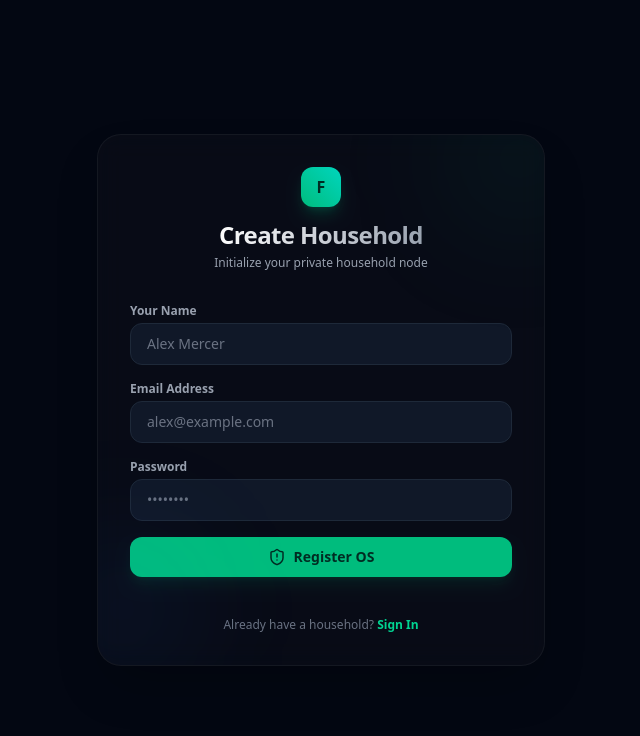
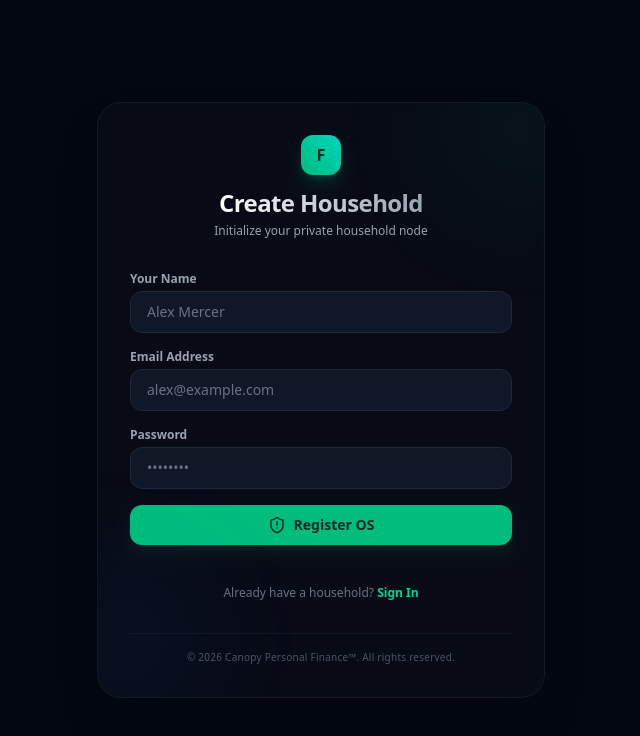
Before and after one commit to Aparasa23/finance_planner, a Next.js app: page /register in a window 1280 px wide. Shown: the top 736 px of the page, without its empty margins (319-959 px from the left). Built offline with nearby package versions, Linux system fonts and the light colour scheme.

Commit message:
style: add Canopy Personal Finance trademark notice to footer and pages

```diff
--- a/src/app/login/page.tsx
+++ b/src/app/login/page.tsx
@@ -106,6 +106,12 @@ export default function LoginPage() {
             </Link>
           </p>
         </div>
+
+        <div className="text-center pt-4 border-t border-gray-800/40">
+          <p className="text-[10px] text-gray-600 font-medium tracking-wide">
+            © {new Date().getFullYear()} Canopy Personal Finance™. All rights reserved.
+          </p>
+        </div>
       </div>
     </div>
   )
--- a/src/app/register/page.tsx
+++ b/src/app/register/page.tsx
@@ -120,6 +120,12 @@ export default function RegisterPage() {
             </Link>
           </p>
         </div>
+
+        <div className="text-center pt-4 border-t border-gray-800/40">
+          <p className="text-[10px] text-gray-600 font-medium tracking-wide">
+            © {new Date().getFullYear()} Canopy Personal Finance™. All rights reserved.
+          </p>
+        </div>
       </div>
     </div>
   )
--- a/src/components/navigation-shell.tsx
+++ b/src/components/navigation-shell.tsx
@@ -116,6 +116,10 @@ export function NavigationShell({ children, userEmail, userName }: NavigationShe
             )}
             <span>Sign Out</span>
           </button>
+
+          <div className="pt-2 text-center text-[9px] text-gray-600 tracking-wide border-t border-gray-800/40">
+            © {new Date().getFullYear()} Canopy Personal Finance™
+          </div>
         </div>
       </aside>
 
```
